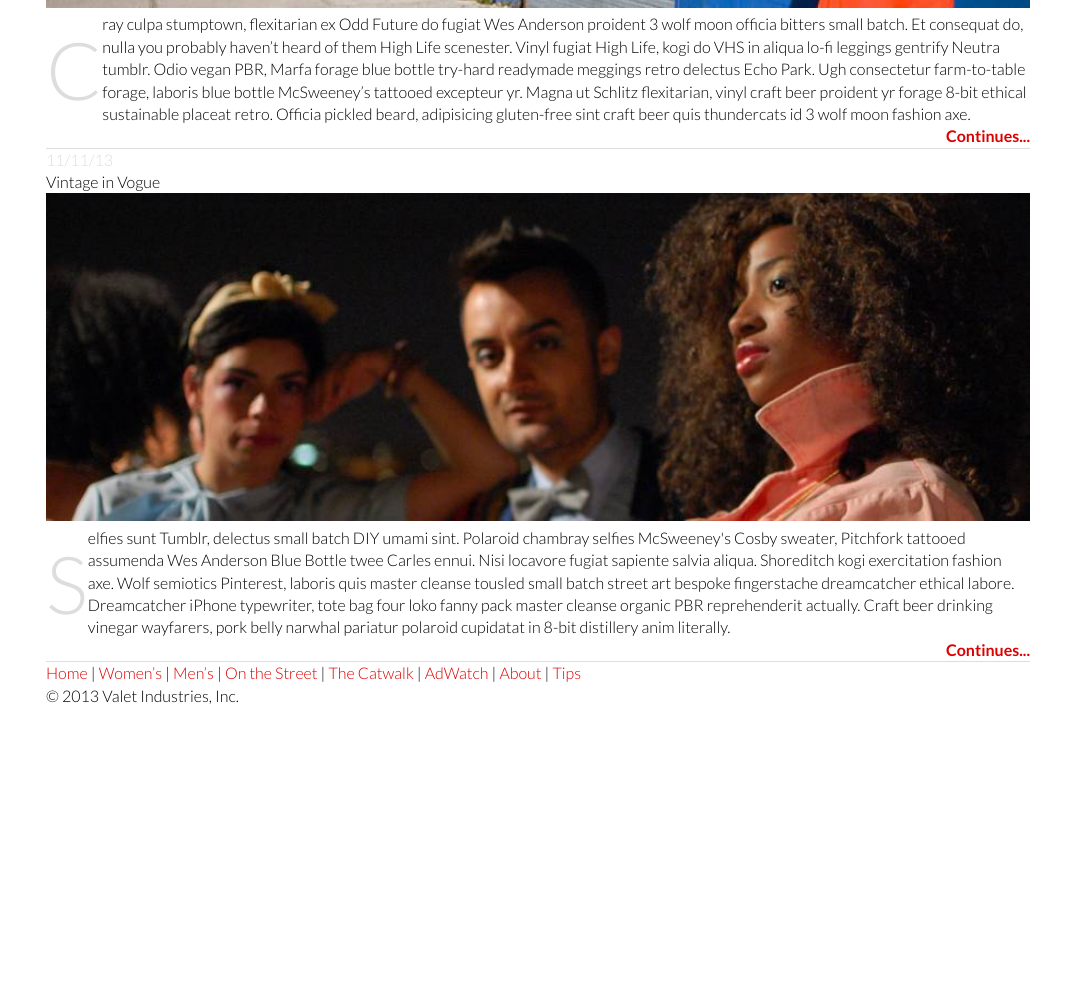
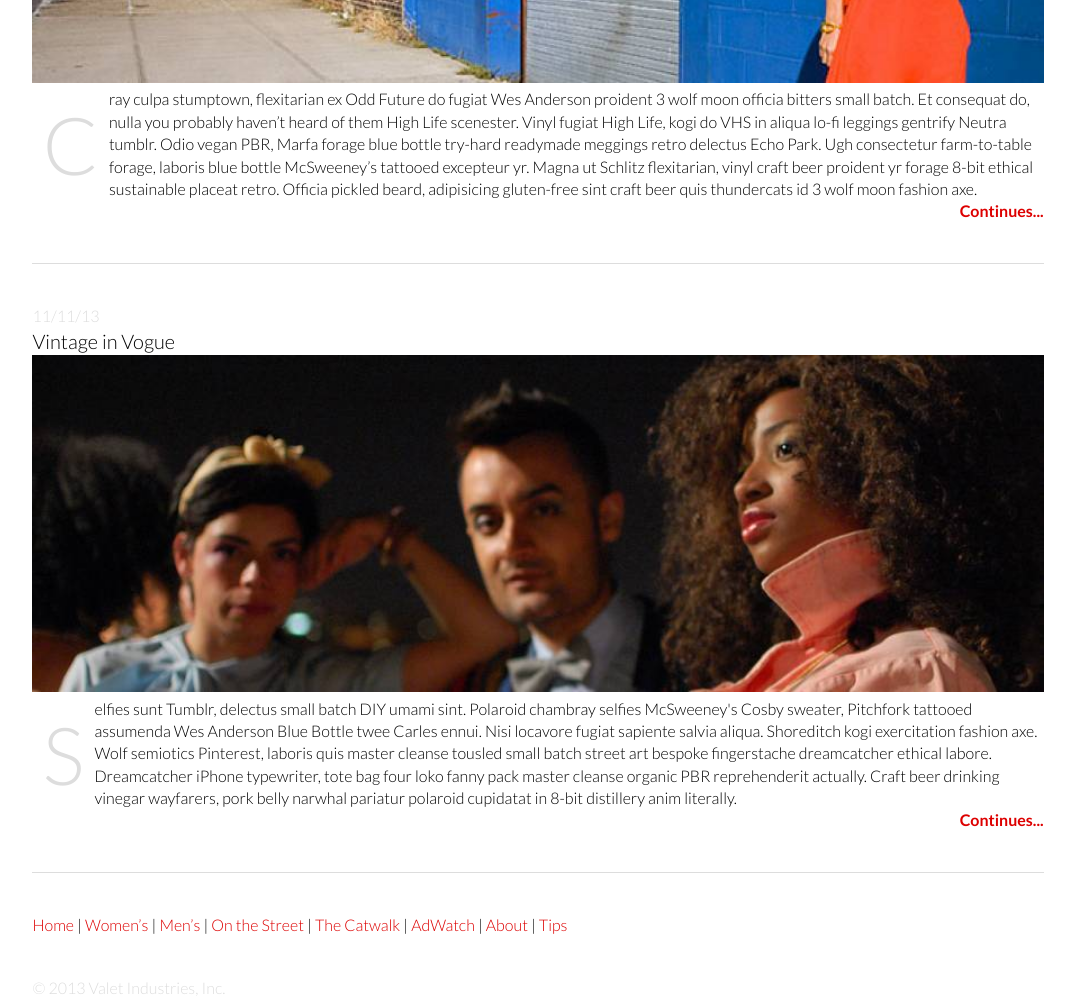
Before and after one commit to hoarh/fashion_blog, a plain HTML site: page index.html in a window 1280 px wide. Shown: the part 580-1582 px from the top of the page, without its empty margins (102-1177 px from the left). Before the commit the page ends 1435 px from the top, so only its background shows below. Drawn offline with Linux system fonts and the light colour scheme.

Commit message:
Font Size and Margin

```diff
--- a/CSS/style.css
+++ b/CSS/style.css
@@ -48,12 +48,13 @@ Developer @GA in NYC
 body {
      line-height: 1.4;
      font-family: Lato;
-     margin:20px;
+     margin:.5%;
      padding: 10%;
 }
 
 h1 a {
      color:#D00;
+     font-size: 40px;
 }
 
 
@@ -68,15 +69,18 @@ header nav {
 
 h3 {
      color: #DDD;
+     padding-top: 4%;
 }
 
 h2 a {
      color: black;
+     font-size: 20px;
 }
 
 div a {
      text-decoration: underline;
      color: #DDD;
+     padding-right: 1%;
 }
 
 img {
@@ -92,10 +96,13 @@ article p::first-letter {
      font-size: 80px;
      color: #DDD;
      float: left;
+     padding-left: 1%;
+     padding-right: 1%;
 }
 
 h4 {
       text-align: right;
+      padding-bottom: 4%
 }
 
 h4 a {
@@ -103,10 +110,18 @@ h4 a {
      color: #D00;
 }
 
-nav a, nav a:visited {
+nav a {
      color:#D00;
 }
 
+nav {
+     padding-top: 4%;
+     padding-bottom: 4%;
+}
+
+footer p {
+     color:#DDD
+}
 
 /******************************************
 /* LAYOUT
```
